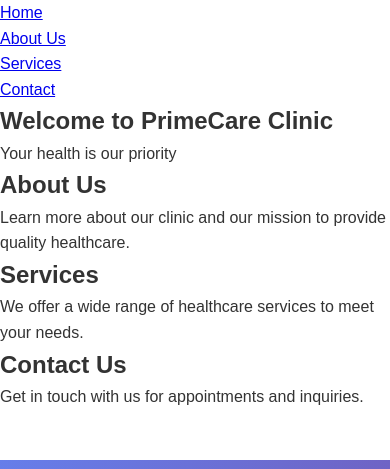
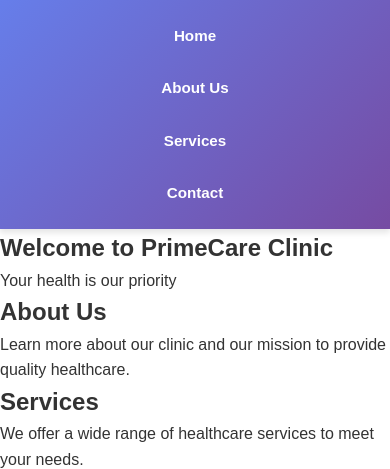
Before and after one commit to moradi1412/Heath-Industry-Templete, a plain HTML site: page index.html in a window 390 px wide. Shown: the top 469 px of the page. Drawn offline with Linux system fonts and the light colour scheme.

Commit message:
header section styled

```diff
--- a/assets/css/style.css
+++ b/assets/css/style.css
@@ -9,6 +9,113 @@ body {
     font-family: 'Arial', sans-serif;
     line-height: 1.6;
     color: #333;
+}
+
+/* Header Styles */
+header {
+    background: linear-gradient(135deg, #667eea 0%, #764ba2 100%);
+    padding: 1rem 2rem;
+    position: sticky;
+    top: 0;
+    z-index: 100;
+    box-shadow: 0 4px 6px rgba(0, 0, 0, 0.1);
+}
+
+header nav ul {
+    list-style: none;
+    display: flex;
+    justify-content: center;
+    gap: 2rem;
+    flex-wrap: wrap;
+}
+
+header nav ul li a {
+    color: white;
+    text-decoration: none;
+    font-size: 1.1rem;
+    font-weight: 600;
+    padding: 0.75rem 1.5rem;
+    border-radius: 5px;
+    transition: all 0.3s ease;
+    position: relative;
+    display: inline-block;
+}
+
+/* Hover Effects */
+header nav ul li a:hover {
+    background-color: rgba(255, 255, 255, 0.2);
+    transform: translateY(-2px);
+    box-shadow: 0 5px 15px rgba(0, 0, 0, 0.2);
+}
+
+header nav ul li a::after {
+    content: '';
+    position: absolute;
+    width: 0;
+    height: 2px;
+    bottom: 0;
+    left: 50%;
+    background-color: white;
+    transition: all 0.3s ease;
+    transform: translateX(-50%);
+}
+
+header nav ul li a:hover::after {
+    width: 80%;
+}
+
+/* Active Link Indicator */
+header nav ul li a:active {
+    transform: translateY(0);
+}
+
+/* Tablet Responsive (768px and below) */
+@media (max-width: 768px) {
+    header {
+        padding: 1rem 1rem;
+    }
+
+    header nav ul {
+        gap: 0.5rem;
+        justify-content: center;
+    }
+
+    header nav ul li a {
+        font-size: 1rem;
+        padding: 0.6rem 1rem;
+        border-radius: 4px;
+    }
+}
+
+/* Mobile Responsive (480px and below) */
+@media (max-width: 480px) {
+    header {
+        padding: 0.75rem 0.5rem;
+    }
+
+    header nav ul {
+        flex-direction: column;
+        gap: 0.25rem;
+    }
+
+    header nav ul li {
+        width: 100%;
+    }
+
+    header nav ul li a {
+        display: block;
+        text-align: center;
+        font-size: 0.95rem;
+        padding: 0.75rem 1rem;
+    }
+
+    header nav ul li a::after {
+        display: none;
+    }
+
+    header nav ul li a:hover {
+        background-color: rgba(255, 255, 255, 0.3);
+    }
 }
 
 /* Footer Styles */
```
